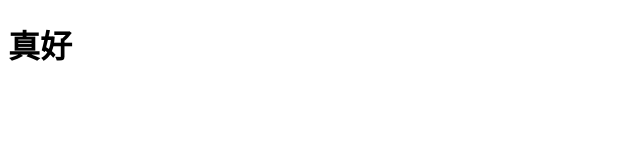
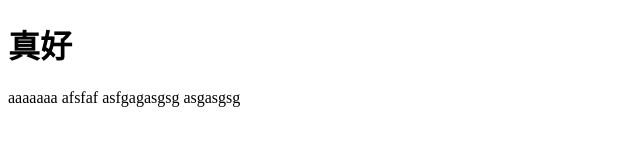
Before and after one commit to user-xt/git, a plain HTML site: page index.html in a window 1280 px wide. Shown: the whole page, without its empty margins (0-640 px from the left). Drawn offline with Linux system fonts and the light colour scheme.

Commit message:
第2次提交

```diff
--- a/index.html
+++ b/index.html
@@ -9,6 +9,11 @@
 <body>
 
     <h1>真好</h1>
+    aaaaaaa
+
+    afsfaf
+    asfgagasgsg
+    asgasgsg
 
 </body>
 </html>
```
